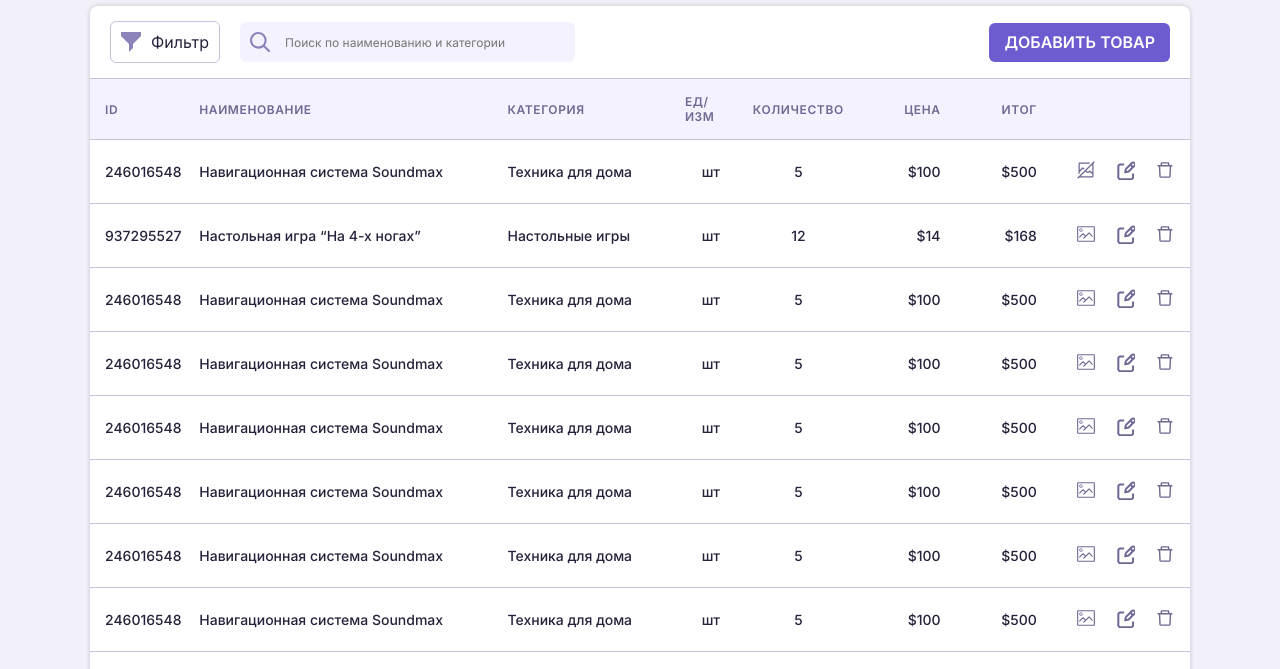
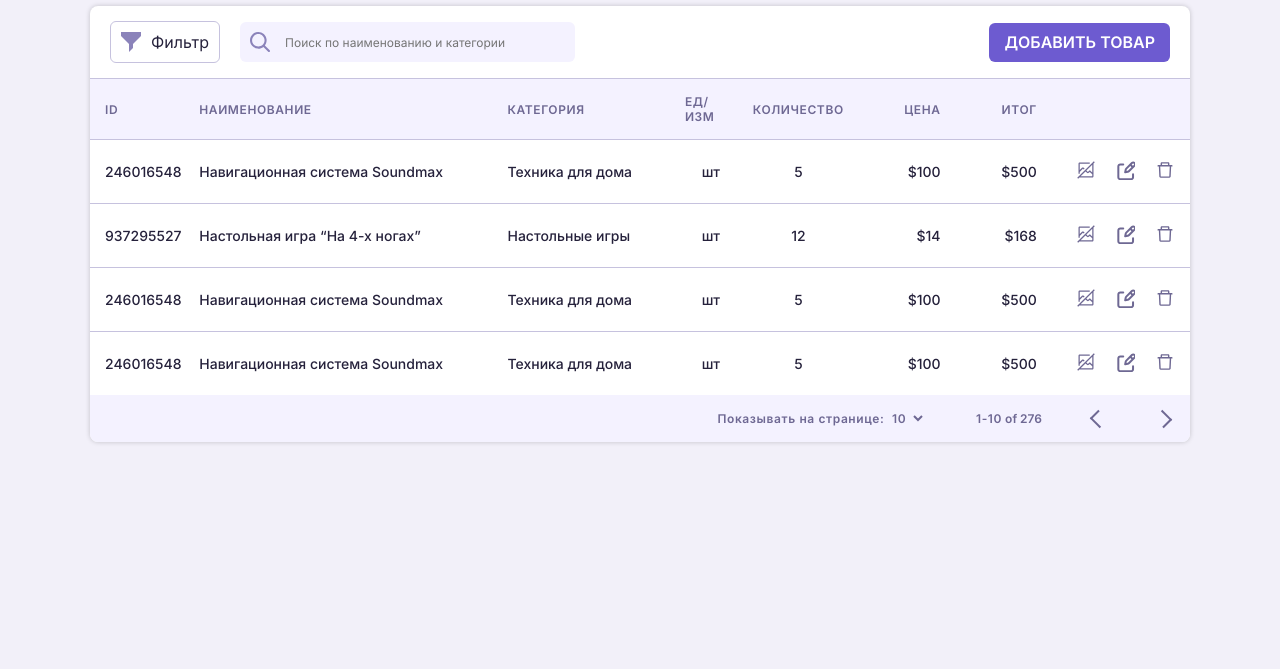
Before and after one commit to vector97/crm, a website: page index.html in a window 1280 px wide. Shown: the part 131-800 px from the top of the page. Drawn offline with Linux system fonts and the light colour scheme.

Commit message:
complete M05L03

```diff
--- a/index.html
+++ b/index.html
@@ -2,7 +2,7 @@
 <html lang="ru">
 
 <head>
-  <title>Модуль 05 Урок 02 - Git lvl2</title>
+  <title>Модуль 05 Урок 03 - Свойства и методы элементов</title>
   <meta charset="UTF-8">
   <meta name="viewport" content="width=device-width, initial-scale=1.0">
 
@@ -62,6 +62,7 @@
               <!-- /.table__header -->
 
               <tbody class="table__body">
+              <!--
                 <tr>
                   <td class="table__data table__data_id">246016548</td>
                   <td class="table__data table__data_name">Навигационная система Soundmax</td>
@@ -241,6 +242,7 @@
                         alt="Удалить запись"></button>
                   </td>
                 </tr>
+              -->
               </tbody>
               <!-- /.table__body -->
             </table>
--- a/js/index.js
+++ b/js/index.js
@@ -9,10 +9,75 @@ const productCheckbox = modal.querySelector('#check');
 const productDiscount = modal.querySelector('#discount');
 const productCost = modal.querySelector('.modal__value');
 
-console.log('title', title);
-console.log('productID', productID);
-console.log('productEditBtn', productEditBtn);
-console.log('productForm', productForm);
-console.log('productCheckbox', productCheckbox);
-console.log('productDiscount', productDiscount);
-console.log('productCost', productCost);
+const products = [
+  {
+    'id': 246016548,
+    'title': 'Навигационная система Soundmax',
+    'category': 'Техника для дома',
+    'units': 'шт',
+    'count': 5,
+    'price': 100,
+    'sum': 500,
+  },
+  {
+    'id': 937295527,
+    'title': 'Настольная игра “На 4-х ногах”',
+    'category': 'Настольные игры',
+    'units': 'шт',
+    'count': 12,
+    'price': 14,
+    'sum': 168,
+  },
+  {
+    'id': 246016548,
+    'title': 'Навигационная система Soundmax',
+    'category': 'Техника для дома',
+    'units': 'шт',
+    'count': 5,
+    'price': 100,
+    'sum': 500,
+  },
+  {
+    'id': 246016548,
+    'title': 'Навигационная система Soundmax',
+    'category': 'Техника для дома',
+    'units': 'шт',
+    'count': 5,
+    'price': 100,
+    'sum': 500,
+  },
+];
+
+const tableBody = document.querySelector('.table__body');
+
+const createRow = (product) => {
+  const tr = document.createElement('tr');
+  const {id, title, category, units, count, price, sum} = product;
+  tr.innerHTML = `
+    <td class="table__data table__data_id">${id}</td>
+    <td class="table__data table__data_name">${title}</td>
+    <td class="table__data table__data_category">${category}</td>
+    <td class="table__data table__data_measure">${units}</td>
+    <td class="table__data table__data_amount">${count}</td>
+    <td class="table__data table__data_cost">$${price}</td>
+    <td class="table__data table__data_sum">$${sum}</td>
+    <td class="table__data table__data_buttons">
+      <button class="table__data-btn" type="button"><img src="./img/catalog/table__no-image.svg"
+          alt="Без изображения"></button>
+      <button class="table__data-btn" type="button"><img src="./img/catalog/table__edit.svg"
+          alt="Редактировать запись"></button>
+      <button class="table__data-btn" type="button"><img src="./img/catalog/table__delete.svg"
+          alt="Удалить запись"></button>
+    </td>
+  `;
+
+  return tr;
+};
+
+const renderGoods = (products) => {
+  products.map((product) => {
+    tableBody.append(createRow(product));
+  });
+};
+
+renderGoods(products);
```
